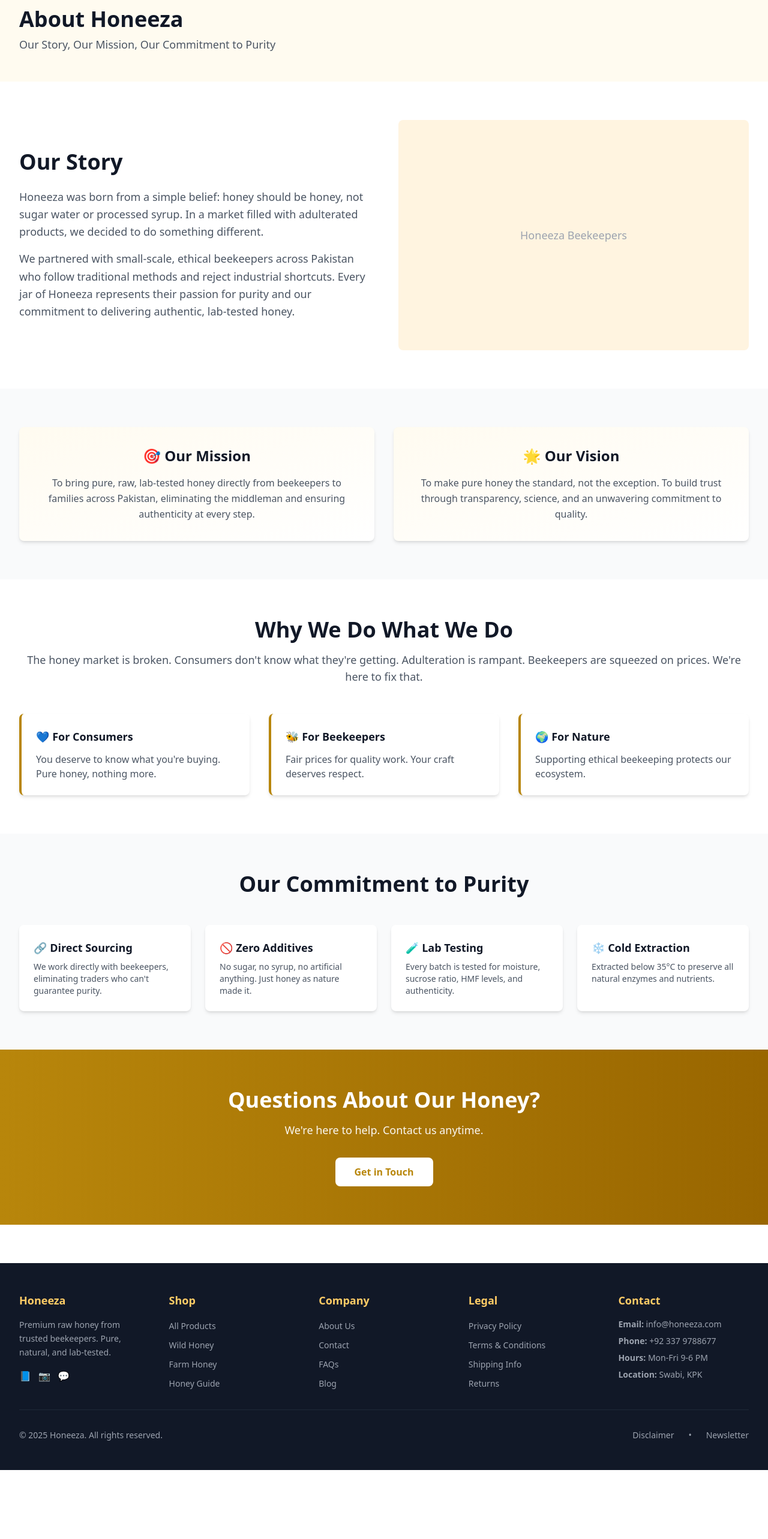
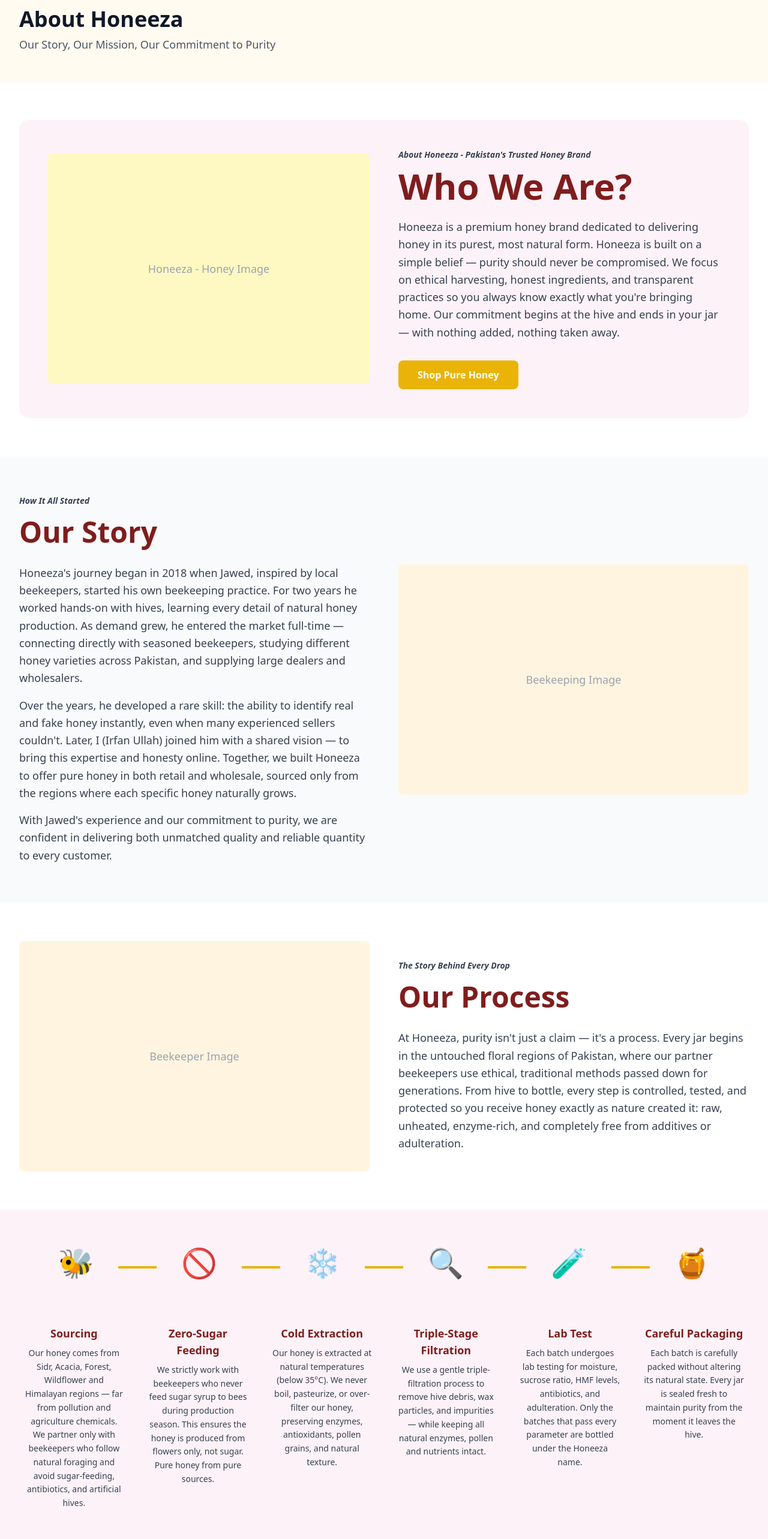
Before and after one commit to developer-bytespak/NeutroPak_frontend, a Next.js app: page /about in a window 1280 px wide. Shown: the part 100-2666 px from the top of the page at 60% size. Before the commit the page ends 2551 px from the top, so only its background shows below. Built offline with nearby package versions, Linux system fonts and the light colour scheme.

Commit message:
changes in about us section

```diff
--- a/src/app/about/page.tsx
+++ b/src/app/about/page.tsx
@@ -4,6 +4,39 @@ import React from 'react';
 import Link from 'next/link';
 
 const AboutPage = () => {
+  const processSteps = [
+    {
+      icon: '🐝',
+      title: 'Sourcing',
+      description: 'Our honey comes from Sidr, Acacia, Forest, Wildflower and Himalayan regions — far from pollution and agriculture chemicals. We partner only with beekeepers who follow natural foraging and avoid sugar-feeding, antibiotics, and artificial hives.',
+    },
+    {
+      icon: '🚫',
+      title: 'Zero-Sugar Feeding',
+      description: 'We strictly work with beekeepers who never feed sugar syrup to bees during production season. This ensures the honey is produced from flowers only, not sugar. Pure honey from pure sources.',
+    },
+    {
+      icon: '❄️',
+      title: 'Cold Extraction',
+      description: 'Our honey is extracted at natural temperatures (below 35°C). We never boil, pasteurize, or over-filter our honey, preserving enzymes, antioxidants, pollen grains, and natural texture.',
+    },
+    {
+      icon: '🔍',
+      title: 'Triple-Stage Filtration',
+      description: 'We use a gentle triple-filtration process to remove hive debris, wax particles, and impurities — while keeping all natural enzymes, pollen and nutrients intact.',
+    },
+    {
+      icon: '🧪',
+      title: 'Lab Test',
+      description: 'Each batch undergoes lab testing for moisture, sucrose ratio, HMF levels, antibiotics, and adulteration. Only the batches that pass every parameter are bottled under the Honeeza name.',
+    },
+    {
+      icon: '🍯',
+      title: 'Careful Packaging',
+      description: 'Each batch is carefully packed without altering its natural state. Every jar is sealed fresh to maintain purity from the moment it leaves the hive.',
+    },
+  ];
+
   return (
     <main className="bg-white">
       {/* Page Header */}
@@ -14,110 +47,133 @@ const AboutPage = () => {
         </div>
       </section>
 
-      {/* Brand Story */}
-      <section className="py-16 bg-white">
-        <div className="max-w-7xl mx-auto px-4 sm:px-6 lg:px-8">
-          <div className="grid grid-cols-1 md:grid-cols-2 gap-12 items-center">
-            <div>
-              <h2 className="text-3xl md:text-4xl font-bold text-gray-900 mb-6">Our Story</h2>
-              <p className="text-gray-600 text-lg mb-4 leading-relaxed">
-                Honeeza was born from a simple belief: honey should be honey, not sugar water
-                or processed syrup. In a market filled with adulterated products, we decided to
-                do something different.
-              </p>
-              <p className="text-gray-600 text-lg leading-relaxed">
-                We partnered with small-scale, ethical beekeepers across Pakistan who follow
-                traditional methods and reject industrial shortcuts. Every jar of Honeeza represents
-                their passion for purity and our commitment to delivering authentic, lab-tested honey.
-              </p>
-            </div>
-            <div className="bg-gold-100 rounded-lg overflow-hidden h-96 flex items-center justify-center">
-              <div className="text-gray-400 text-lg">Honeeza Beekeepers</div>
+      {/* Who We Are Section */}
+      <section className="py-16 px-4 sm:px-6 lg:px-8">
+        <div className="max-w-7xl mx-auto">
+          <div className="bg-pink-50 rounded-2xl p-8 lg:p-12">
+            <div className="grid grid-cols-1 lg:grid-cols-2 gap-12 items-center">
+              {/* Left - Image */}
+              <div className="order-2 lg:order-1">
+                <div className="bg-yellow-100 rounded-lg overflow-hidden h-96 flex items-center justify-center">
+                  <div className="text-gray-400 text-lg">Honeeza - Honey Image</div>
+                </div>
+              </div>
+
+              {/* Right - Content */}
+              <div className="order-1 lg:order-2">
+                <p className="text-sm font-semibold text-gray-700 italic mb-3">About Honeeza - Pakistan's Trusted Honey Brand</p>
+                <h1 className="text-5xl lg:text-6xl font-bold text-red-900 mb-6 leading-tight">
+                  Who We Are?
+                </h1>
+                <p className="text-gray-700 text-lg mb-8 leading-relaxed">
+                  Honeeza is a premium honey brand dedicated to delivering honey in its purest, most natural form. Honeeza is built on a simple belief — purity should never be compromised. We focus on ethical harvesting, honest ingredients, and transparent practices so you always know exactly what you're bringing home. Our commitment begins at the hive and ends in your jar — with nothing added, nothing taken away.
+                </p>
+                <Link
+                  href="/shop"
+                  className="inline-block bg-yellow-500 hover:bg-yellow-600 text-white font-bold px-8 py-3 rounded-lg transition-colors"
+                >
+                  Shop Pure Honey
+                </Link>
+              </div>
             </div>
           </div>
         </div>
       </section>
 
-      {/* Mission & Vision */}
-      <section className="py-16 bg-gray-50">
-        <div className="max-w-7xl mx-auto px-4 sm:px-6 lg:px-8">
-          <div className="grid grid-cols-1 md:grid-cols-2 gap-8">
-            <div className="card p-8 text-center bg-gradient-to-br from-gold-50 to-white">
-              <h3 className="text-2xl font-bold text-gray-900 mb-4">🎯 Our Mission</h3>
-              <p className="text-gray-600 leading-relaxed">
-                To bring pure, raw, lab-tested honey directly from beekeepers to families across Pakistan,
-                eliminating the middleman and ensuring authenticity at every step.
+      {/* Our Story Section */}
+      <section className="py-16 px-4 sm:px-6 lg:px-8 bg-gray-50">
+        <div className="max-w-7xl mx-auto">
+          <div className="grid grid-cols-1 lg:grid-cols-2 gap-12 items-center">
+            {/* Left - Content */}
+            <div>
+              <p className="text-sm font-semibold text-gray-700 italic mb-3">How It All Started</p>
+              <h2 className="text-5xl font-bold text-red-900 mb-6 leading-tight">
+                Our Story
+              </h2>
+              <p className="text-gray-700 text-lg mb-4 leading-relaxed">
+                Honeeza's journey began in 2018 when Jawed, inspired by local beekeepers, started his own beekeeping practice. For two years he worked hands-on with hives, learning every detail of natural honey production. As demand grew, he entered the market full-time — connecting directly with seasoned beekeepers, studying different honey varieties across Pakistan, and supplying large dealers and wholesalers.
+              </p>
+              <p className="text-gray-700 text-lg mb-4 leading-relaxed">
+                Over the years, he developed a rare skill: the ability to identify real and fake honey instantly, even when many experienced sellers couldn't. Later, I (Irfan Ullah) joined him with a shared vision — to bring this expertise and honesty online. Together, we built Honeeza to offer pure honey in both retail and wholesale, sourced only from the regions where each specific honey naturally grows.
+              </p>
+              <p className="text-gray-700 text-lg leading-relaxed">
+                With Jawed's experience and our commitment to purity, we are confident in delivering both unmatched quality and reliable quantity to every customer.
               </p>
             </div>
-            <div className="card p-8 text-center bg-gradient-to-br from-gold-50 to-white">
-              <h3 className="text-2xl font-bold text-gray-900 mb-4">🌟 Our Vision</h3>
-              <p className="text-gray-600 leading-relaxed">
-                To make pure honey the standard, not the exception. To build trust through
-                transparency, science, and an unwavering commitment to quality.
+
+            {/* Right - Image */}
+            <div>
+              <div className="bg-gold-100 rounded-lg overflow-hidden h-96 flex items-center justify-center">
+                <div className="text-gray-400 text-lg">Beekeeping Image</div>
+              </div>
+            </div>
+          </div>
+        </div>
+      </section>
+
+      {/* Our Process Section */}
+      <section className="py-16 px-4 sm:px-6 lg:px-8">
+        <div className="max-w-7xl mx-auto">
+          <div className="grid grid-cols-1 lg:grid-cols-2 gap-12 items-center">
+            {/* Left - Image */}
+            <div className="order-2 lg:order-1">
+              <div className="bg-gold-100 rounded-lg overflow-hidden h-96 flex items-center justify-center">
+                <div className="text-gray-400 text-lg">Beekeeper Image</div>
+              </div>
+            </div>
+
+            {/* Right - Content */}
+            <div className="order-1 lg:order-2">
+              <p className="text-sm font-semibold text-gray-700 italic mb-3">The Story Behind Every Drop</p>
+              <h2 className="text-5xl font-bold text-red-900 mb-6 leading-tight">
+                Our Process
+              </h2>
+              <p className="text-gray-700 text-lg leading-relaxed">
+                At Honeeza, purity isn't just a claim — it's a process. Every jar begins in the untouched floral regions of Pakistan, where our partner beekeepers use ethical, traditional methods passed down for generations. From hive to bottle, every step is controlled, tested, and protected so you receive honey exactly as nature created it: raw, unheated, enzyme-rich, and completely free from additives or adulteration.
               </p>
             </div>
           </div>
         </div>
       </section>
 
-      {/* Why We Do What We Do */}
-      <section className="py-16 bg-white">
-        <div className="max-w-7xl mx-auto px-4 sm:px-6 lg:px-8">
-          <div className="text-center mb-12">
-            <h2 className="section-title">Why We Do What We Do</h2>
-            <p className="section-subtitle">
-              The honey market is broken. Consumers don't know what they&apos;re getting.
-              Adulteration is rampant. Beekeepers are squeezed on prices. We&apos;re here to fix that.
-            </p>
+      {/* Process Steps Timeline */}
+      <section className="py-16 px-4 sm:px-6 lg:px-8 bg-pink-50">
+        <div className="max-w-7xl mx-auto">
+          {/* Timeline Icons Header */}
+          <div className="flex justify-between items-center mb-16 gap-2">
+            {processSteps.map((step, idx) => (
+              <React.Fragment key={idx}>
+                <div className="flex flex-col items-center flex-shrink-0 flex-1">
+                  <div className="text-5xl text-yellow-500 mb-4">{step.icon}</div>
+                </div>
+                {idx < processSteps.length - 1 && (
+                  <div className="w-16 h-1 bg-yellow-500 flex-shrink-0 -mx-8" />
+                )}
+              </React.Fragment>
+            ))}
           </div>
-          <div className="grid grid-cols-1 md:grid-cols-3 gap-8">
-            <div className="card p-6 border-l-4 border-gold-600">
-              <h4 className="text-lg font-bold text-gray-900 mb-3">💙 For Consumers</h4>
-              <p className="text-gray-600">You deserve to know what you're buying. Pure honey, nothing more.</p>
-            </div>
-            <div className="card p-6 border-l-4 border-gold-600">
-              <h4 className="text-lg font-bold text-gray-900 mb-3">🐝 For Beekeepers</h4>
-              <p className="text-gray-600">Fair prices for quality work. Your craft deserves respect.</p>
-            </div>
-            <div className="card p-6 border-l-4 border-gold-600">
-              <h4 className="text-lg font-bold text-gray-900 mb-3">🌍 For Nature</h4>
-              <p className="text-gray-600">Supporting ethical beekeeping protects our ecosystem.</p>
-            </div>
-          </div>
-        </div>
-      </section>
 
-      {/* Commitment to Purity */}
-      <section className="py-16 bg-gray-50">
-        <div className="max-w-7xl mx-auto px-4 sm:px-6 lg:px-8">
-          <h2 className="section-title text-center mb-12">Our Commitment to Purity</h2>
-          <div className="grid grid-cols-1 md:grid-cols-2 lg:grid-cols-4 gap-6">
-            <div className="card p-6 hover:shadow-lg transition-shadow">
-              <h4 className="text-lg font-bold text-gray-900 mb-2">🔗 Direct Sourcing</h4>
-              <p className="text-gray-600 text-sm">We work directly with beekeepers, eliminating traders who can't guarantee purity.</p>
-            </div>
-            <div className="card p-6 hover:shadow-lg transition-shadow">
-              <h4 className="text-lg font-bold text-gray-900 mb-2">🚫 Zero Additives</h4>
-              <p className="text-gray-600 text-sm">No sugar, no syrup, no artificial anything. Just honey as nature made it.</p>
-            </div>
-            <div className="card p-6 hover:shadow-lg transition-shadow">
-              <h4 className="text-lg font-bold text-gray-900 mb-2">🧪 Lab Testing</h4>
-              <p className="text-gray-600 text-sm">Every batch is tested for moisture, sucrose ratio, HMF levels, and authenticity.</p>
-            </div>
-            <div className="card p-6 hover:shadow-lg transition-shadow">
-              <h4 className="text-lg font-bold text-gray-900 mb-2">❄️ Cold Extraction</h4>
-              <p className="text-gray-600 text-sm">Extracted below 35°C to preserve all natural enzymes and nutrients.</p>
-            </div>
+          {/* Process Details Grid - 6 columns */}
+          <div className="grid grid-cols-1 sm:grid-cols-2 md:grid-cols-3 lg:grid-cols-6 gap-6">
+            {processSteps.map((step, idx) => (
+              <div key={idx} className="text-center px-2">
+                <h3 className="text-lg font-bold text-red-900 mb-2">{step.title}</h3>
+                <p className="text-gray-700 text-sm leading-relaxed">{step.description}</p>
+              </div>
+            ))}
           </div>
         </div>
       </section>
 
       {/* Contact CTA */}
-      <section className="py-16 bg-gradient-to-r from-gold-600 to-gold-700 text-white">
+      <section className="py-16 bg-gradient-to-r from-yellow-500 to-yellow-600 text-white">
         <div className="max-w-4xl mx-auto px-4 sm:px-6 lg:px-8 text-center">
           <h2 className="text-3xl md:text-4xl font-bold mb-4">Questions About Our Honey?</h2>
           <p className="text-lg mb-8 opacity-95">We're here to help. Contact us anytime.</p>
-          <Link href="/contact" className="inline-block bg-white text-gold-600 px-8 py-3 rounded-lg font-bold hover:bg-gold-50 transition-colors">
+          <Link
+            href="/contact"
+            className="inline-block bg-white text-yellow-600 px-8 py-3 rounded-lg font-bold hover:bg-gray-100 transition-colors"
+          >
             Get in Touch
           </Link>
         </div>
--- a/src/app/page.tsx
+++ b/src/app/page.tsx
@@ -9,6 +9,7 @@ import ReviewCard from '@/components/ReviewCard';
 import FAQAccordion from '@/components/FAQAccordion';
 import ProcessSteps from '@/components/ProcessSteps';
 import BlogCard from '@/components/BlogCard';
+import FeaturesSlider from '@/components/FeaturesSlider';
 
 const HomePage = () => {
   // Sample data
@@ -209,6 +210,9 @@ const HomePage = () => {
         ctaLink="/shop"
       />
 
+      {/* Features Slider */}
+      <FeaturesSlider />
+
       {/* Why Choose Section */}
       <section className="py-16 bg-yellow-200">
         <div className="max-w-7xl mx-auto px-4 sm:px-6 lg:px-8">
```
Also changed, not shown: src/app/contact/page.tsx (+117 -153 lines), src/components/FeaturesSlider.tsx (added, +71 -0 lines), src/components/HeroBanner.tsx (+5 -5 lines), public/contact_sec.png (added).
